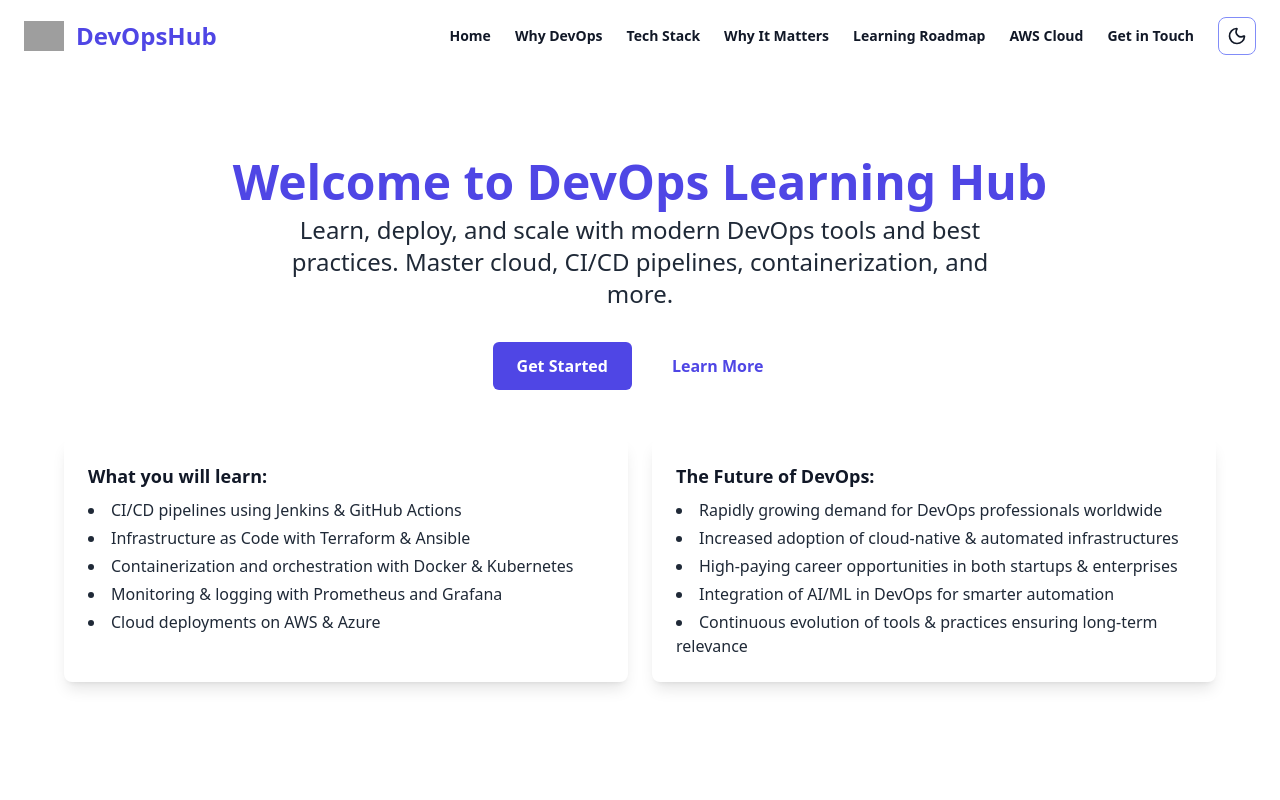
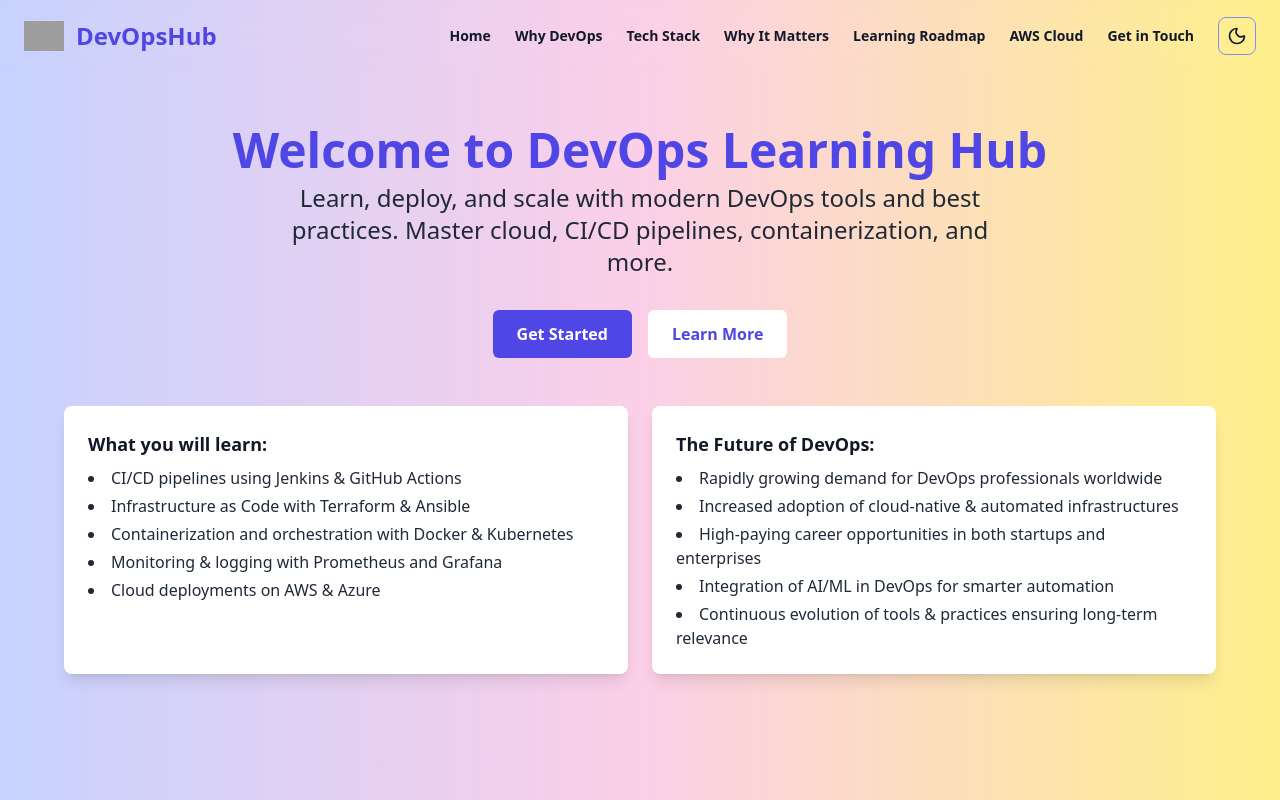
Before and after one commit to ashardevops5/DevOps_fyp, a React (Create React App) app in the folder devops_project/: page / in a window 1280 px wide. Shown: the top 800 px of the page. Built offline with nearby package versions, Linux system fonts and the light colour scheme; grey boxes are pictures that could not be loaded.

Commit message:
update navbar and hero1

```diff
--- a/devops_project/src/components/Hero.jsx
+++ b/devops_project/src/components/Hero.jsx
@@ -1,31 +1,29 @@
-import React, { forwardRef, useEffect, useRef, useState } from "react";
+import React, { forwardRef } from "react";
 
-const Hero = forwardRef((props, ref) => {
-  const heroRef = ref || useRef(null);
-  const [navHeight, setNavHeight] = useState(80); // default navbar height
-
-  // Get navbar height dynamically
-  useEffect(() => {
-    const nav = document.getElementById("navbar");
-    if (nav) setNavHeight(nav.offsetHeight);
-  }, []);
-
-  return (
+const Hero = forwardRef((props, ref) => (
   <section
-      ref={heroRef}
+    ref={ref}
     id="hero"
-      className="min-h-screen flex flex-col justify-center items-center snap-start relative text-center px-6 pb-10"
-      style={{ paddingTop: `${navHeight + 8}px` }} // ✅ Navbar offset
+    className={`min-h-screen flex flex-col justify-center items-center snap-start relative text-center p-10
+      bg-gradient-to-r from-indigo-200 via-pink-200 to-yellow-200
+      dark:bg-[url('https://images.ctfassets.net/wfutmusr1t3h/6z2nwPNKt4d23LDLfBNWES/84d4fa15451ef6b7a4b2263dbf129081/Productivity-DarkMode-2.webp?w=1280&q=75')]
+      bg-cover bg-center`}
   >
+    {/* Overlay for dark mode */}
     <div className="absolute inset-0 bg-black/0 dark:bg-black/60"></div>
 
+    {/* Main content */}
     <div className="relative z-10 flex flex-col justify-center items-center text-center opacity-0 animate-fadeIn">
       <h1 className="text-5xl font-extrabold text-indigo-600 dark:text-teal-400 mb-2 text-center">
         Welcome to DevOps Learning Hub
       </h1>
+
       <p className="text-lg sm:text-2xl max-w-3xl mb-8 text-gray-800 dark:text-gray-200">
-          Learn, deploy, and scale with modern DevOps tools and best practices. Master cloud, CI/CD pipelines, containerization, and more.
+        Learn, deploy, and scale with modern DevOps tools and best practices. Master cloud, CI/CD
+        pipelines, containerization, and more.
       </p>
+
+      {/* Buttons */}
       <div className="flex flex-col sm:flex-row gap-4 mb-12">
         <button className="px-6 py-3 bg-indigo-600 hover:bg-indigo-700 dark:bg-teal-400 dark:hover:bg-teal-500 rounded-md text-white font-semibold transition">
           Get Started
@@ -37,6 +35,7 @@ const Hero = forwardRef((props, ref) => {
 
       {/* Side by side box for learning + future */}
       <div className="flex flex-col md:flex-row gap-6 max-w-6xl w-full">
+        {/* What you will learn */}
         <div className="flex-1 bg-white dark:bg-gray-800 p-6 rounded-lg shadow-lg text-left">
           <p className="mb-2 font-semibold text-lg">What you will learn:</p>
           <ul className="list-disc list-inside space-y-1 text-gray-800 dark:text-gray-200">
@@ -48,12 +47,13 @@ const Hero = forwardRef((props, ref) => {
           </ul>
         </div>
 
+        {/* Future of DevOps */}
         <div className="flex-1 bg-white dark:bg-gray-800 p-6 rounded-lg shadow-lg text-left">
           <p className="mb-2 font-semibold text-lg">The Future of DevOps:</p>
           <ul className="list-disc list-inside space-y-1 text-gray-800 dark:text-gray-200">
             <li>Rapidly growing demand for DevOps professionals worldwide</li>
             <li>Increased adoption of cloud-native & automated infrastructures</li>
-              <li>High-paying career opportunities in both startups & enterprises</li>
+            <li>High-paying career opportunities in both startups and enterprises</li>
             <li>Integration of AI/ML in DevOps for smarter automation</li>
             <li>Continuous evolution of tools & practices ensuring long-term relevance</li>
           </ul>
@@ -61,17 +61,23 @@ const Hero = forwardRef((props, ref) => {
       </div>
     </div>
 
+    {/* Custom animation */}
     <style jsx>{`
       @keyframes fadeIn {
-          0% { opacity: 0; transform: translateY(20px); }
-          100% { opacity: 1; transform: translateY(0); }
+        0% {
+          opacity: 0;
+          transform: translateY(20px);
+        }
+        100% {
+          opacity: 1;
+          transform: translateY(0);
+        }
       }
       .animate-fadeIn {
         animation: fadeIn 1s ease-out forwards;
       }
     `}</style>
   </section>
-  );
-});
+));
 
 export default Hero;
--- a/devops_project/src/components/Navbar.jsx
+++ b/devops_project/src/components/Navbar.jsx
@@ -16,6 +16,7 @@ export default function Navbar({ darkMode, setDarkMode, scrollToSection, refs })
   const [scrolled, setScrolled] = useState(false);
   const [hideOnScroll, setHideOnScroll] = useState(false);
 
+  // Hide/Show navbar on scroll
   useEffect(() => {
     let lastY = window.scrollY;
     const handleScroll = () => {
@@ -24,7 +25,6 @@ export default function Navbar({ darkMode, setDarkMode, scrollToSection, refs })
       setHideOnScroll(currentY > lastY && currentY > 80);
       lastY = currentY;
     };
-
     window.addEventListener("scroll", handleScroll);
     return () => window.removeEventListener("scroll", handleScroll);
   }, []);
@@ -38,14 +38,16 @@ export default function Navbar({ darkMode, setDarkMode, scrollToSection, refs })
 
   return (
     <nav
-      id="navbar"  // ✅ Added ID for Hero offset calculation
-      className={`fixed top-0 left-0 w-full z-50 transition-all duration-300 backdrop-blur-xl
-      ${hideOnScroll ? "-translate-y-full" : "translate-y-0"}
-      ${scrolled ? "shadow-lg bg-white/70 dark:bg-gray-900/60" : "bg-transparent"}`}
+      className={`fixed top-0 left-0 w-full z-50 transition-all duration-300 backdrop-blur-xl ${
+        hideOnScroll ? "-translate-y-full" : "translate-y-0"
+      } ${scrolled ? "shadow-lg bg-white/70 dark:bg-gray-900/60" : "bg-transparent"}`}
     >
       <div className="max-w-7xl mx-auto flex justify-between items-center px-6 py-4">
         {/* Logo */}
-        <div className="flex items-center space-x-3 cursor-pointer" onClick={() => handleClick("heroRef")}>
+        <div
+          className="flex items-center space-x-3 cursor-pointer"
+          onClick={() => handleClick("heroRef")}
+        >
           <img
             src="https://www.automation-consultants.com/wp-content/uploads/2020/02/DevOps-icon.png"
             alt="DevOps Logo"
@@ -68,7 +70,7 @@ export default function Navbar({ darkMode, setDarkMode, scrollToSection, refs })
             </button>
           ))}
 
-          {/* Dark Mode */}
+          {/* Dark Mode Toggle */}
           <button
             aria-label="Toggle Dark Mode"
             onClick={toggleDarkMode}
```
Lines whose indentation alone changed are shown as unchanged.
